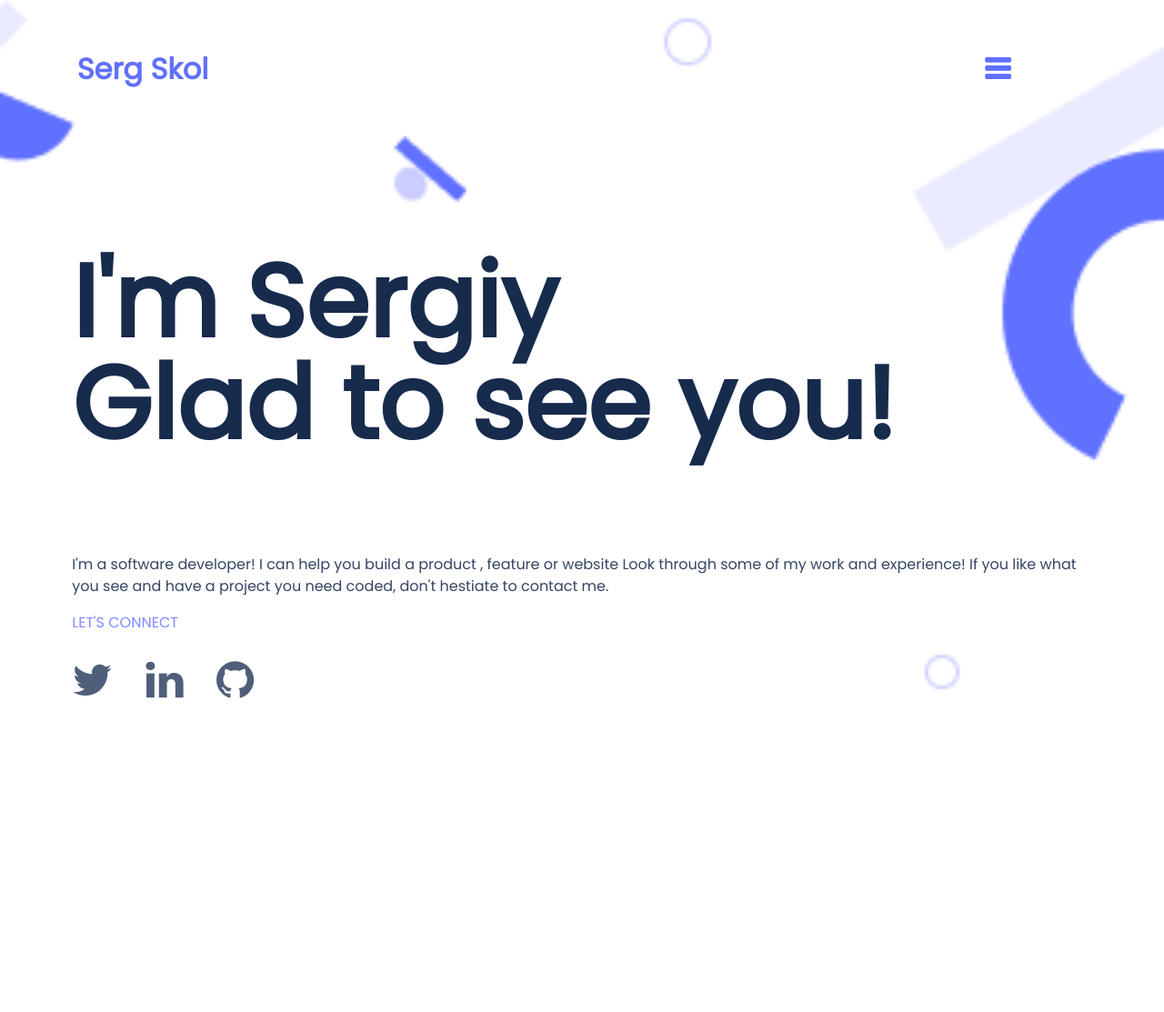
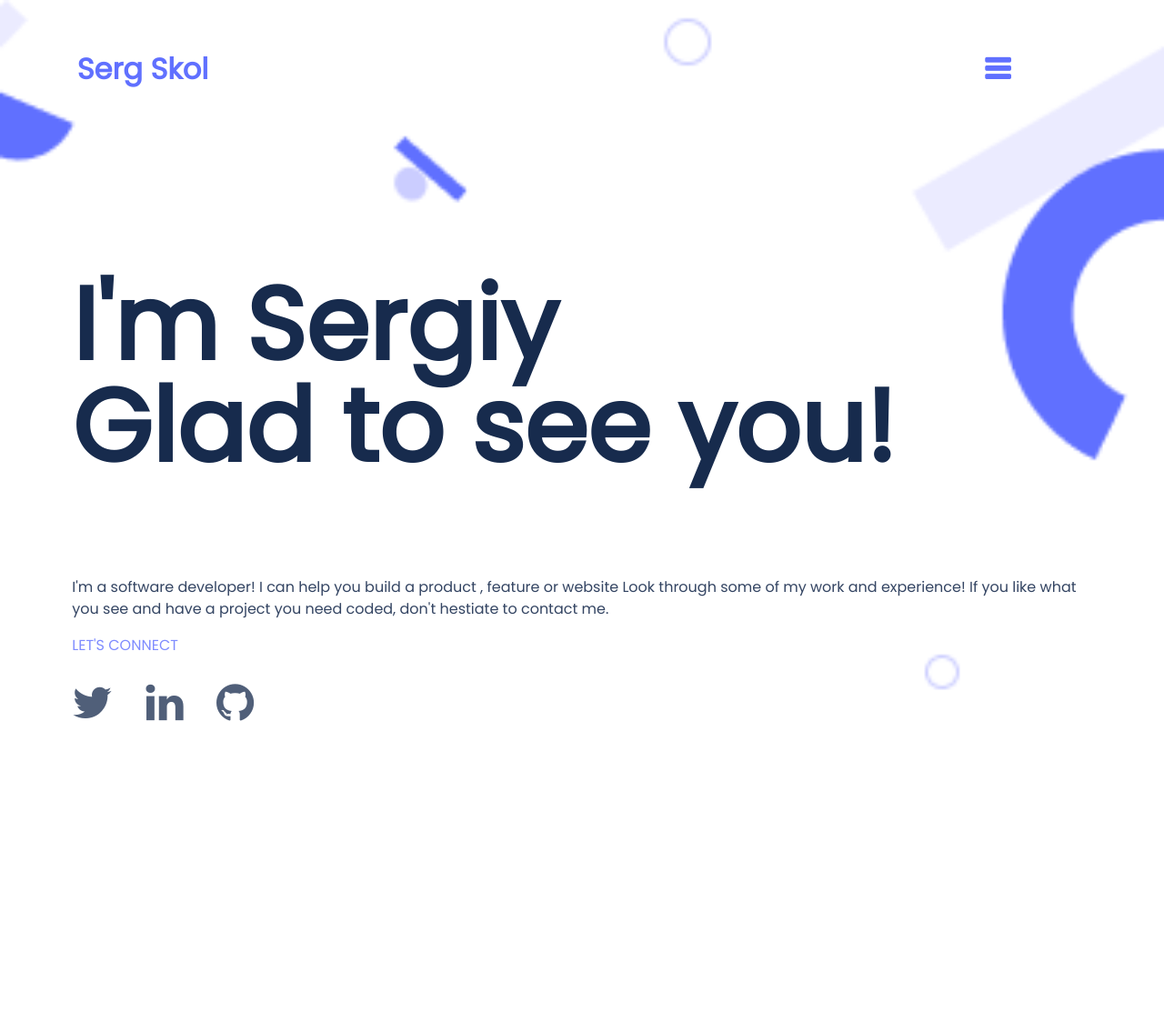
Before and after one commit to SergSkol/Portfolio, a plain HTML site: page index.html in a window 1280 px wide. Shown: the whole page at 91% size. Drawn offline with Linux system fonts and the light colour scheme.

Commit message:
removed br, add padding

```diff
--- a/style.css
+++ b/style.css
@@ -43,7 +43,7 @@ body {
 
 .headline_top {
   padding-left: 6%;
-  padding-top: 100px;
+  padding-top: 200px;
   font-style: normal;
   font-weight: 700;
   font-size: 700%;
```
Also changed, not shown: index.html (+0 -1 lines).
